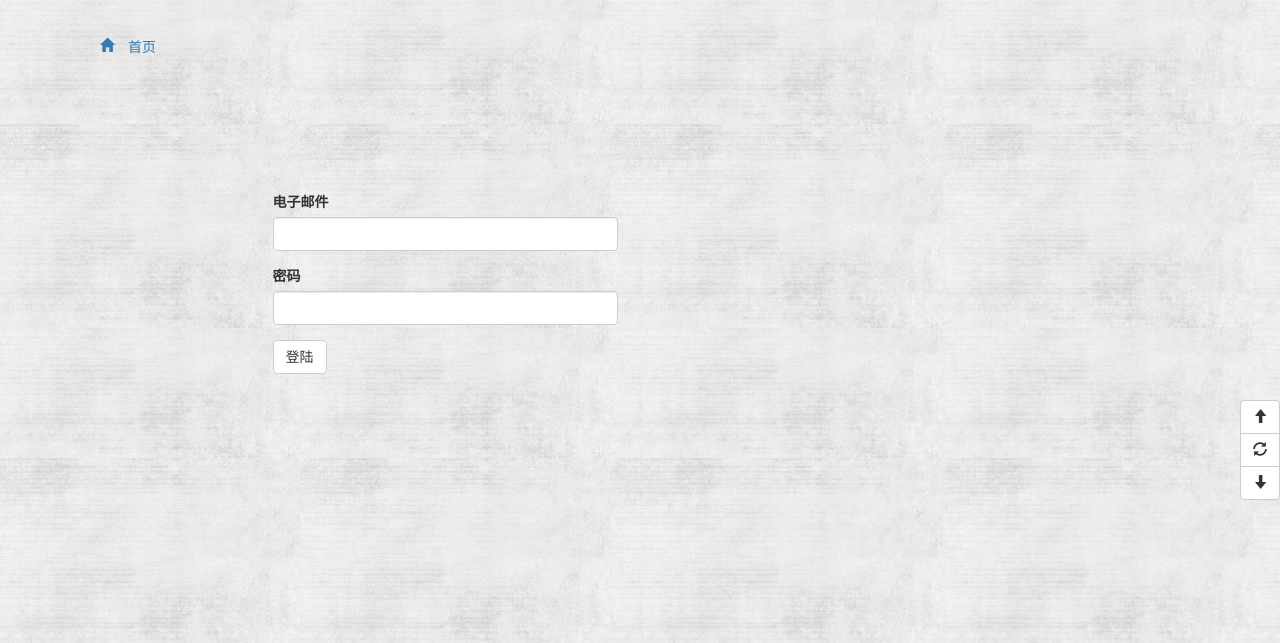
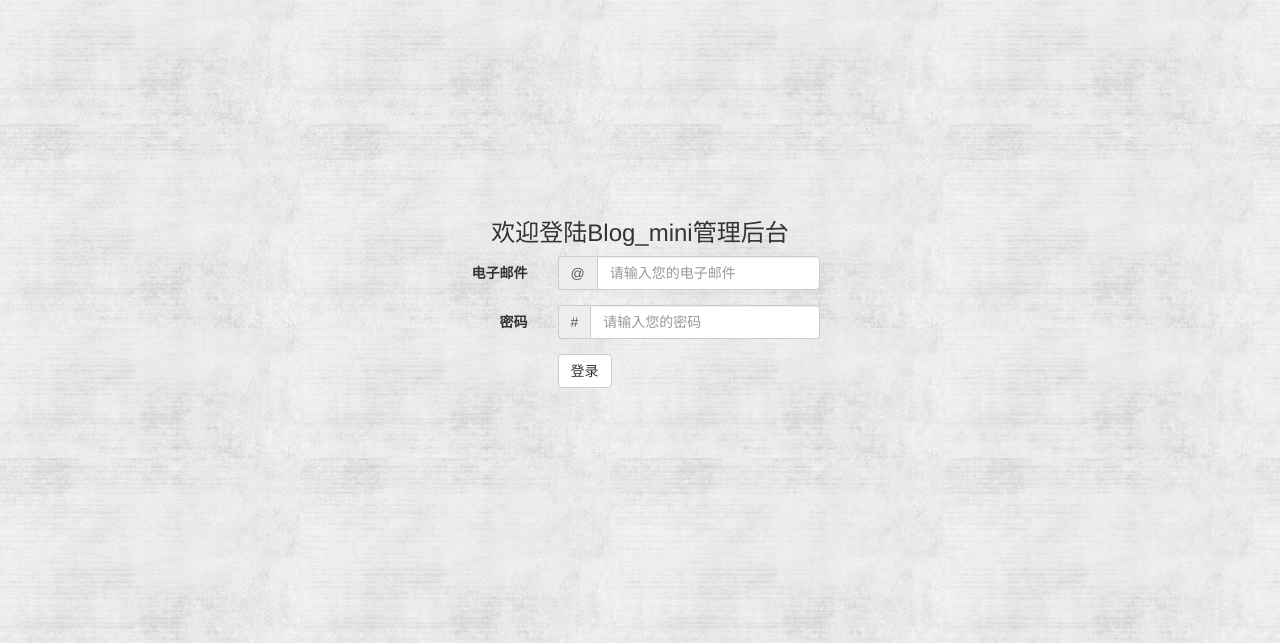
Before and after one commit to xpleaf/Blog_mini, a Flask app: page /auth/login in a window 1280 px wide. Shown: the top 643 px of the page. Run offline with Flask 2, Linux system fonts and the light colour scheme; data that the repository does not hold is empty; some libraries are stand-ins or nearby versions.

Commit message:
finish improve login page

```diff
--- a/app/auth/forms.py
+++ b/app/auth/forms.py
@@ -8,4 +8,3 @@ class LoginForm(Form):
     email = StringField(u'电子邮件', validators=[DataRequired(), Length(1, 64),
                                              Email()])
     password = PasswordField(u'密码', validators=[DataRequired()])
-    submit = SubmitField(u'登陆')
--- a/app/auth/views.py
+++ b/app/auth/views.py
@@ -2,7 +2,7 @@
 from flask import render_template, redirect, request, url_for, flash
 from flask.ext.login import login_user, login_required, logout_user
 from . import auth
-from ..models import User, ArticleType, article_types
+from ..models import User
 from .forms import LoginForm
 
 
@@ -20,8 +20,7 @@ def login():
     if form.errors:
         flash(u'登陆失败，请尝试重新登陆.', 'danger')
 
-    return render_template('auth/login.html', ArticleType=ArticleType, article_types=article_types,
-                           form=form)
+    return render_template('auth/login.html', form=form)
 
 
 @auth.route('/logout')
--- a/app/static/css/common.css
+++ b/app/static/css/common.css
@@ -289,3 +289,8 @@ ul.comments .disabled-comment-admin-btn {
 .account .email {
     color: #337ab7;
 }
+
+/*CSS For login page*/
+.login-page {
+    margin-top: 200px;
+}
--- a/app/templates/auth/login.html
+++ b/app/templates/auth/login.html
@@ -1,8 +1,54 @@
-{% extends 'base.html' %}
-{% import 'bootstrap/wtf.html' as wtf %}
+<!DOCTYPE html>
+<html lang="en">
+<head>
+    <meta charset="UTF-8">
+    <meta name="csrf-token" content="{{ csrf_token() }}"/>
+    <title>登陆Blog_mini管理后台</title>
+    <link href="{{ url_for('static', filename='css/bootstrap.css') }}" rel="stylesheet">
+    <link href="{{ url_for('static', filename='css/common.css') }}" rel="stylesheet">
+</head>
+<body background="{{ url_for('static', filename='images/background.jpg') }}">
+<div class="container login-page">
+    <div class="row">
+        <div class="col-md-4 col-lg-offset-4">
+            {% for category, message in get_flashed_messages(with_categories=true) %}
+                <div class="alert alert-{{ category }} alert-dismissable">
+                    <button type="button" class="close" data-dismiss="alert" aria-hidden="true">&times;</button>
+                    {{ message }}
+                </div>
+            {% endfor %}
+            <h3 class="text-center">欢迎登陆Blog_mini管理后台</h3>
+            <form class="form-horizontal" role="form" method="post" action="{{ url_for('auth.login') }}">
+                {{ form.csrf_token }}
+                <div class="form-group">
+                    {{ form.email.label(class='col-sm-3 control-label') }}
+                    <div class="col-sm-9">
+                        <div class="input-group">
+                            <span class="input-group-addon">@</span>
+                            {{ form.email(class='form-control', placeholder='请输入您的电子邮件', required='') }}
+                        </div>
+                    </div>
+                </div>
+                <div class="form-group">
+                    {{ form.password.label(class='col-sm-3 control-label') }}
+                    <div class="col-sm-9">
+                        <div class="input-group">
+                            <span class="input-group-addon">#</span>
+                            {{ form.password(class='form-control', placeholder='请输入您的密码', required='') }}
+                        </div>
+                    </div>
+                </div>
+                <div class="form-group">
+                    <div class="col-sm-offset-3 col-sm-9">
+                        <button type="submit" class="btn btn-default">登录</button>
+                    </div>
+                </div>
+            </form>
+        </div>
+    </div>
+</div>
 
-{% block content %}
-    <div class="col-md-6 col-md-offset-3" style="margin-top: 100px">
-        {{ wtf.quick_form(form) }}
-    </div>
-{% endblock %}
+<script src="{{ url_for('static', filename='js/jquery-2.2.1.min.js') }}"></script>
+<script src="{{ url_for('static', filename='js/bootstrap.min.js') }}"></script>
+</body>
+</html>
```
Also changed, not shown: data.sqlite.
